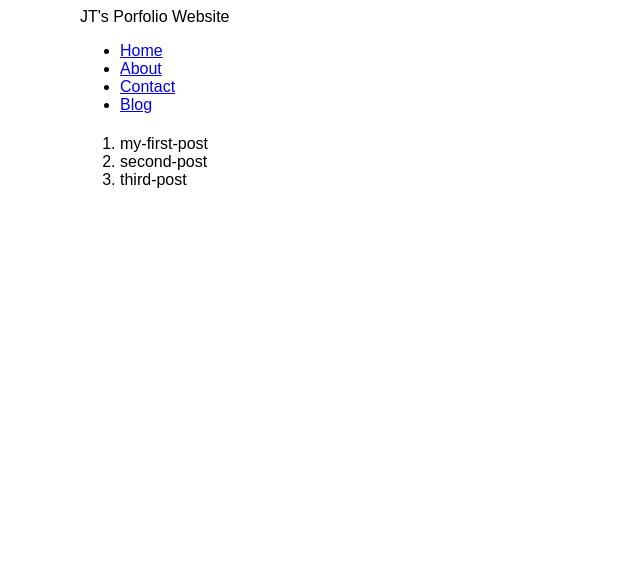
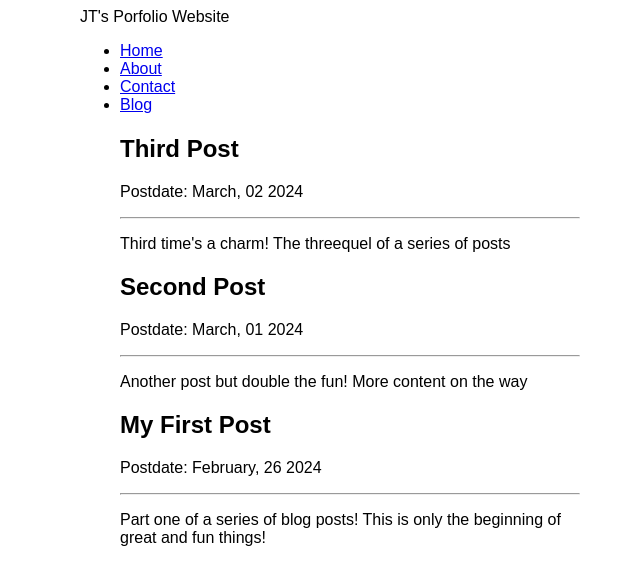
Before and after one commit to uncannyJT/Gatsby-site, a Gatsby site: page /blog in a window 1280 px wide. Shown: the whole page, without its empty margins (310-950 px from the left). Built offline with nearby package versions, Linux system fonts and the light colour scheme; Gatsby itself is replaced by a stand-in of ours.

Commit message:
Swapped out the 'allFile' page query and JSX with the new Mdx version

```diff
--- a/src/pages/blog.js
+++ b/src/pages/blog.js
@@ -7,10 +7,13 @@
     return (
         <Layout pageTitle="Blog Posts">
             <ol>{
-                data.allFile.nodes.map(node => (
-                    <li key={node.name}>
-                        {node.name}
-                    </li>
+                data.allMdx.nodes.map((node) => (
+                    <article key={node.id}>
+                        <h2>{node.frontmatter.title}</h2>
+                        <p>Postdate: {node.frontmatter.date}</p>
+                        <hr/>
+                        <p>{node.excerpt}</p>
+                    </article>
                 ))
             }
             </ol>
@@ -19,10 +22,15 @@
 }
 
 export const query = graphql`
-query BlogQuery {
-    allFile {
+query {
+    allMdx(sort: {frontmatter: {date: DESC}}) {
       nodes {
-        name
+        frontmatter {
+          date(formatString: "MMMM, DD YYYY")
+          title
+        }
+        id
+        excerpt
       }
     }
   }
```
